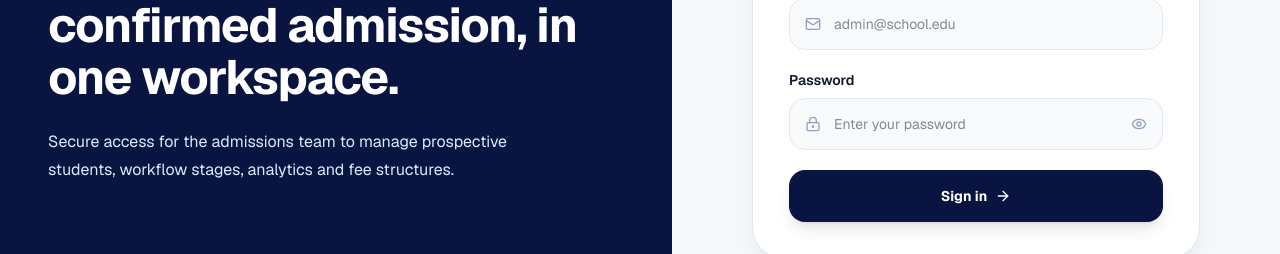
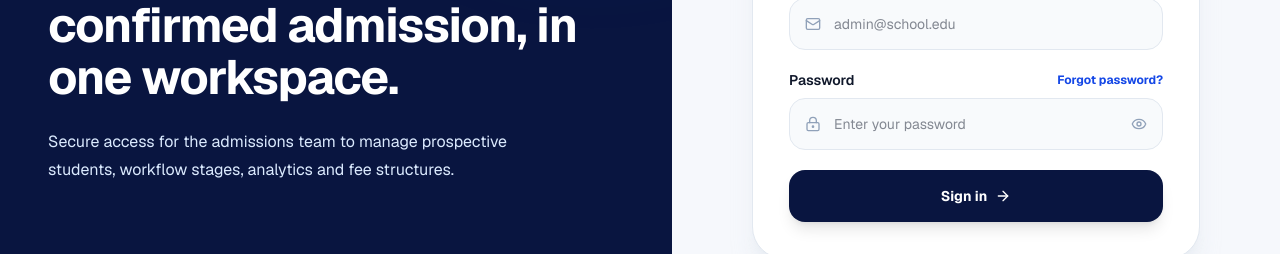
Before and after one commit to harikiran-dev-schooldb/admissions, a Next.js app: page /login in a window 1280 px wide. Shown: the part 370-624 px from the top of the page. Built offline with nearby package versions, Linux system fonts and the light colour scheme.

Commit message:
auth: add forgot password entry point

```diff
--- a/app/login/page.tsx
+++ b/app/login/page.tsx
@@ -1,8 +1,10 @@
 "use client";
+import Link from "next/link";
 import { useState } from "react";
 import { useRouter } from "next/navigation";
 import { ArrowRight, Eye, EyeOff, GraduationCap, LockKeyhole, Mail } from "lucide-react";
 import { authClient } from "@/lib/auth/client";
+
 export default function LoginPage(){
  const router=useRouter();const [email,setEmail]=useState("");const [password,setPassword]=useState("");const [show,setShow]=useState(false);const [loading,setLoading]=useState(false);const [error,setError]=useState("");
  async function handleLogin(e:React.FormEvent){e.preventDefault();try{setLoading(true);setError("");const {error}=await authClient.signIn.email({email,password});if(error)throw new Error(error.message||"Failed to sign in");const next=new URLSearchParams(window.location.search).get("next");router.push(next?.startsWith("/")?next:"/admissions");router.refresh()}catch(err:unknown){setError(err instanceof Error?err.message:"Login failed")}finally{setLoading(false)}}
@@ -17,7 +19,7 @@ export default function LoginPage(){
    <div className="rounded-[32px] border border-slate-200 bg-white p-6 shadow-xl shadow-slate-200/70 sm:p-9"><div className="mb-8"><div className="mb-5 grid h-12 w-12 place-items-center rounded-2xl bg-blue-50 text-[#091540]"><LockKeyhole/></div><h2 className="text-3xl font-bold tracking-tight">Welcome back</h2><p className="mt-2 text-sm leading-6 text-slate-500">Sign in with your admissions administrator account.</p></div>
     <form onSubmit={handleLogin} className="space-y-5">
      <label className="block"><span className="mb-2 block text-sm font-semibold">Email address</span><div className="relative"><Mail className="absolute left-4 top-1/2 h-4 w-4 -translate-y-1/2 text-slate-400"/><input required autoComplete="email" type="email" value={email} onChange={e=>setEmail(e.target.value)} placeholder="admin@school.edu" className="h-13 w-full rounded-2xl border border-slate-200 bg-slate-50 pl-11 pr-4 text-sm outline-none focus:border-blue-400 focus:bg-white focus:ring-4 focus:ring-blue-50"/></div></label>
-     <label className="block"><span className="mb-2 block text-sm font-semibold">Password</span><div className="relative"><LockKeyhole className="absolute left-4 top-1/2 h-4 w-4 -translate-y-1/2 text-slate-400"/><input required autoComplete="current-password" type={show?"text":"password"} value={password} onChange={e=>setPassword(e.target.value)} placeholder="Enter your password" className="h-13 w-full rounded-2xl border border-slate-200 bg-slate-50 pl-11 pr-12 text-sm outline-none focus:border-blue-400 focus:bg-white focus:ring-4 focus:ring-blue-50"/><button type="button" onClick={()=>setShow(!show)} aria-label={show?"Hide password":"Show password"} className="absolute right-4 top-1/2 -translate-y-1/2 text-slate-400">{show?<EyeOff className="h-4 w-4"/>:<Eye className="h-4 w-4"/>}</button></div></label>
+     <label className="block"><span className="mb-2 flex items-center justify-between text-sm font-semibold"><span>Password</span><Link href="/forgot-password" className="text-xs font-bold text-blue-700 hover:text-blue-900">Forgot password?</Link></span><div className="relative"><LockKeyhole className="absolute left-4 top-1/2 h-4 w-4 -translate-y-1/2 text-slate-400"/><input required autoComplete="current-password" type={show?"text":"password"} value={password} onChange={e=>setPassword(e.target.value)} placeholder="Enter your password" className="h-13 w-full rounded-2xl border border-slate-200 bg-slate-50 pl-11 pr-12 text-sm outline-none focus:border-blue-400 focus:bg-white focus:ring-4 focus:ring-blue-50"/><button type="button" onClick={()=>setShow(!show)} aria-label={show?"Hide password":"Show password"} className="absolute right-4 top-1/2 -translate-y-1/2 text-slate-400">{show?<EyeOff className="h-4 w-4"/>:<Eye className="h-4 w-4"/>}</button></div></label>
      {error&&<div role="alert" className="rounded-2xl border border-red-200 bg-red-50 p-3 text-sm font-medium text-red-700">{error}</div>}
      <button disabled={loading} className="flex h-13 w-full items-center justify-center gap-2 rounded-2xl bg-[#091540] px-5 text-sm font-bold text-white shadow-lg transition hover:-translate-y-0.5 disabled:cursor-not-allowed disabled:opacity-60">{loading?"Signing in…":<>Sign in <ArrowRight className="h-4 w-4"/></>}</button>
     </form>
```
